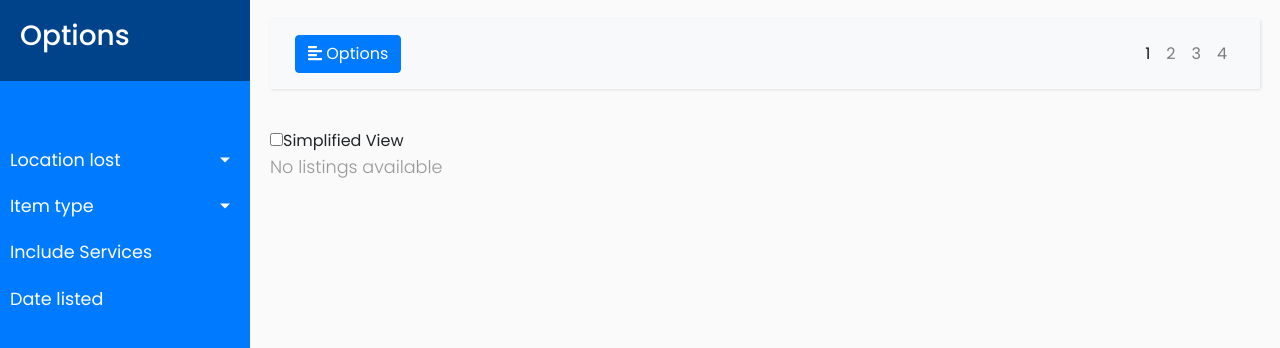
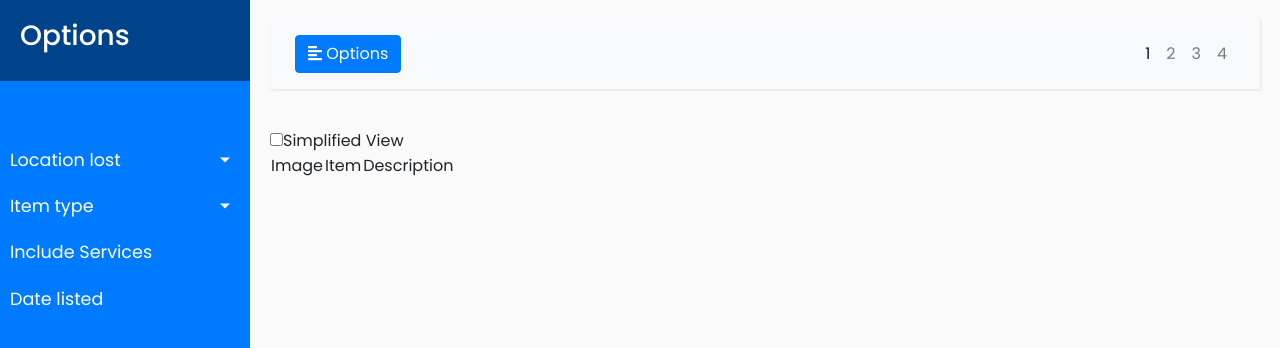
Before and after one commit to ian-kang/djangomarketplace, a Django app: page /s/ in a window 1280 px wide. Shown: the part 111-459 px from the top of the page. Run offline with Django 3.2, Linux system fonts and the light colour scheme; data that the repository does not hold is empty; some libraries are stand-ins or nearby versions.

Commit message:
Tabular View v1

```diff
--- a/templates/itemlist.html
+++ b/templates/itemlist.html
@@ -105,8 +105,23 @@
 			</nav>
 
 			<input type="checkbox" class="checkbox" value="Simplified View">Simplified View</input>
-
-              <ul class="list-group">
+			<table class="table-hover">
+				<tr><td>Image</td><td>Item</td><td>Description</td></tr>
+				{% if itemlist %}
+				{% for item in itemlist %}
+				<tr>
+					<td>
+						<img
+						style="width: 245px; height: 247px;"
+ 						src="{{item.images}}"/></td>
+					<td>{{item.title}}</td>
+					<td>{{item.description}}</td>
+				</tr>
+				{% endfor %}
+				{% else %}
+				{% endif %}
+			</table>
+			<!--<ul class="list-group">
 					{% if itemlist %}
 					{% for item in itemlist %}
 					<li class="list-group-item"> {{item.title}}</li>
@@ -115,6 +130,7 @@
 					<p> No listings available </p>
 					{% endif %}
 				</ul>
+				-->
 
         </div>
 
```
Lines whose indentation alone changed are shown as unchanged.
